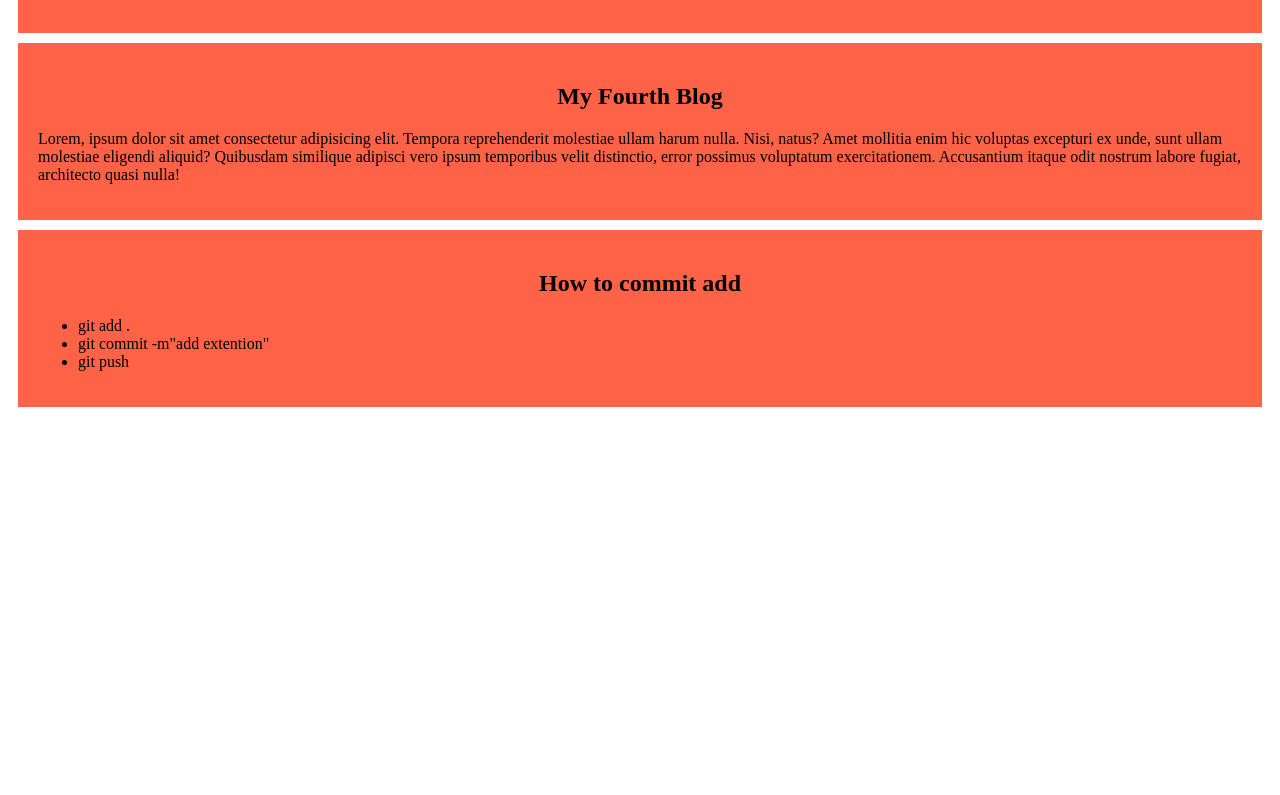
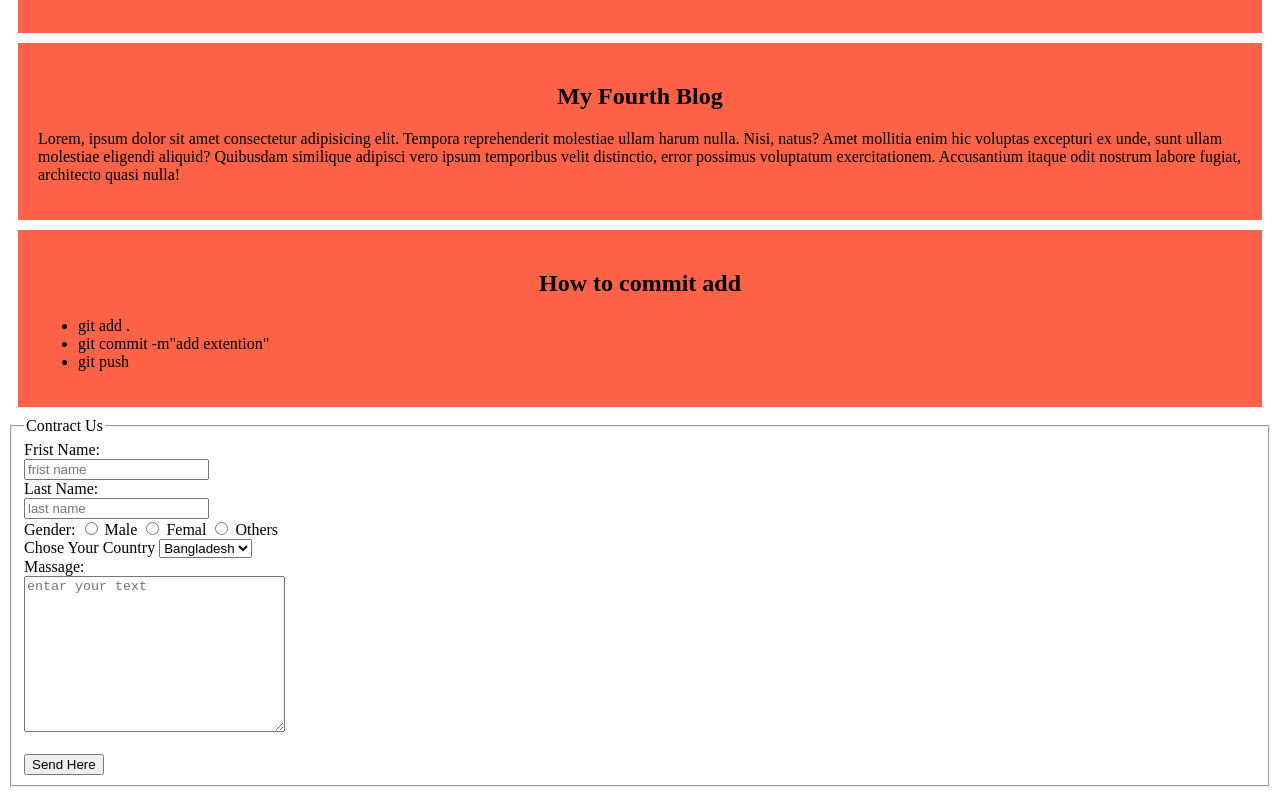
Before and after one commit to salmanpolok11/my-first-github-repo, a plain HTML site: page index.html in a window 1280 px wide. Shown: the part 597-1392 px from the top of the page. Before the commit the page ends 1014 px from the top, so only its background shows below. Drawn offline with Linux system fonts and the light colour scheme.

Commit message:
add a new form

```diff
--- a/index.html
+++ b/index.html
@@ -38,6 +38,31 @@
     </ul>
 </div>
 
+<fieldset>
+    <legend>Contract Us</legend>
+     Frist Name: <br>
+    <input type="text" placeholder="frist name"><br>
+    Last Name: <br>
+    <input type="text" placeholder="last name"> <br>
+    Gender:
+    <input type="radio" name="gender"> Male
+    <input type="radio" name="gender"> Femal
+    <input type="radio" name="gender"> Others <br>
+    <span>Chose Your Country</span>
+    <select name="" id="">
+        <option value="bangladesh">Bangladesh</option>
+        <option value="india">India</option>
+        <option value="pakisthan">Pakisthan</option>
+
+    </select><br>
+    Massage: <br>
+    <textarea name="" id="" cols="30" rows="10" placeholder="entar your text"></textarea>
+    <br> <br>
+    <input type="submit" value="Send Here">
+
+
+</fieldset>
+
 
 
 </body>
```
